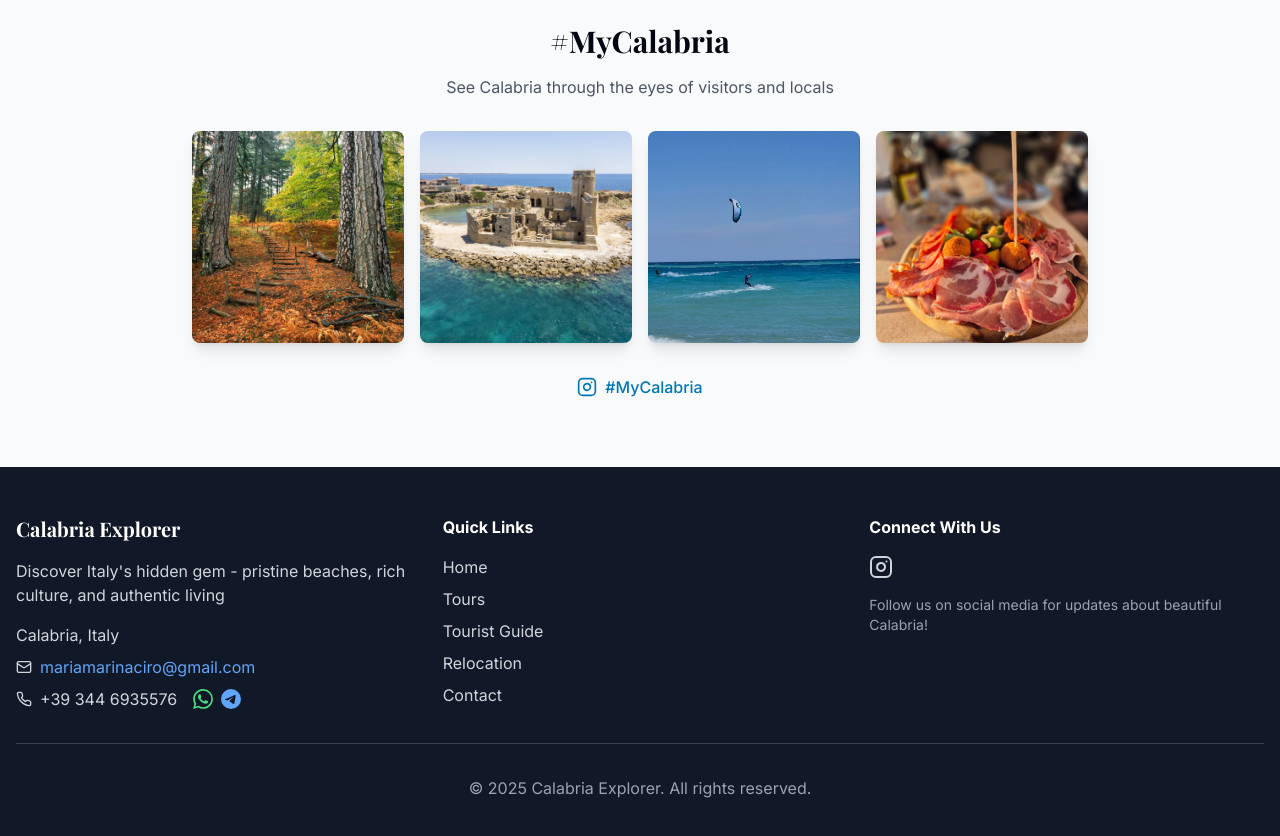
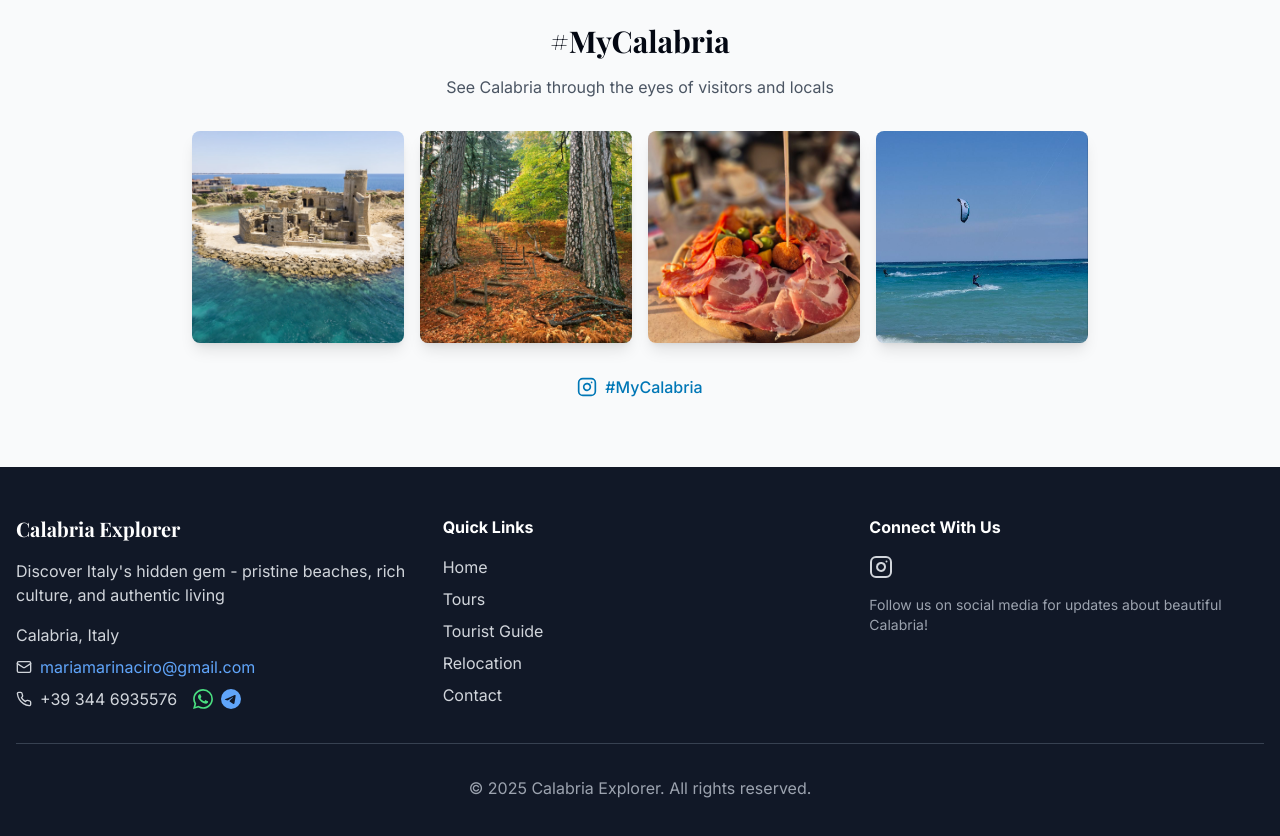
Before and after one commit to CalabriaExplorer/calabriaexplorerVercel, a React (Vite) app: page / in a window 1280 px wide. Shown: the part 1320-2156 px from the top of the page. Built offline with nearby package versions, Linux system fonts and the light colour scheme.

Commit message:
Swap images on the main page
Swapped the positions of images 1 and 2, and images 3 and 4 on the main page.

```diff
--- a/src/pages/Index.tsx
+++ b/src/pages/Index.tsx
@@ -14,20 +14,20 @@ const Index = () => {
   // Calabria images for the social gallery - обновлено с реальными фото пользователя
   const calabriaImages = [
     {
+      src: "/lovable-uploads/0595e3d6-6cd6-4ff3-8294-fe51e78a0df0.png",
+      alt: "Замок на побережье Калабрии"
+    },
+    {
       src: "/lovable-uploads/54777e1b-4e94-4a13-af26-bc1b824fcbfd.png",
       alt: "Осенний лес в Калабрии с деревянной лестницей"
     },
     {
-      src: "/lovable-uploads/0595e3d6-6cd6-4ff3-8294-fe51e78a0df0.png",
-      alt: "Замок на побережье Калабрии"
+      src: "/lovable-uploads/c421d559-b33b-4801-9947-569010769ea5.png",
+      alt: "Традиционная калабрийская нарезка с прошутто и деликатесами"
     },
     {
       src: "/lovable-uploads/90ce3269-4405-493c-88f6-b1ed72d37baf.png",
       alt: "Кайтсерфинг на лазурном море в Калабрии"
-    },
-    {
-      src: "/lovable-uploads/c421d559-b33b-4801-9947-569010769ea5.png",
-      alt: "Традиционная калабрийская нарезка с прошутто и деликатесами"
     }
   ];
 
```
